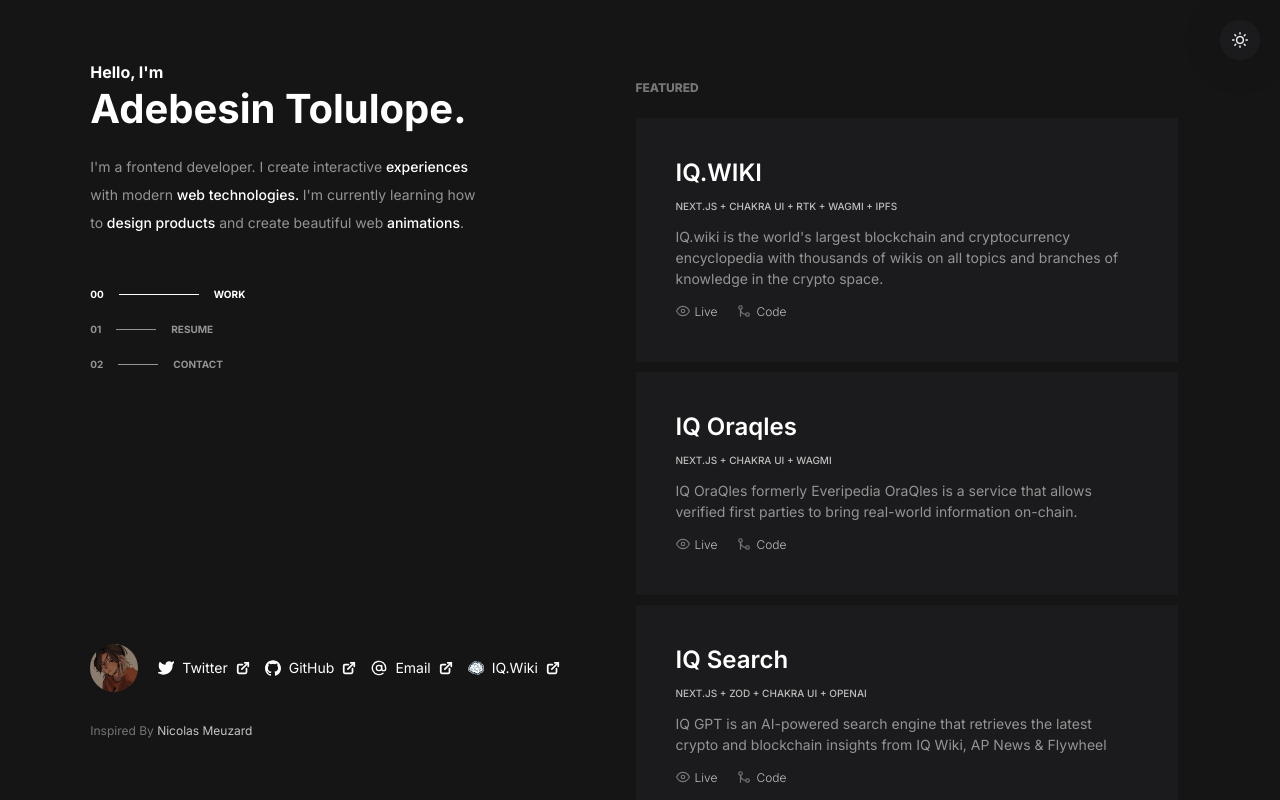
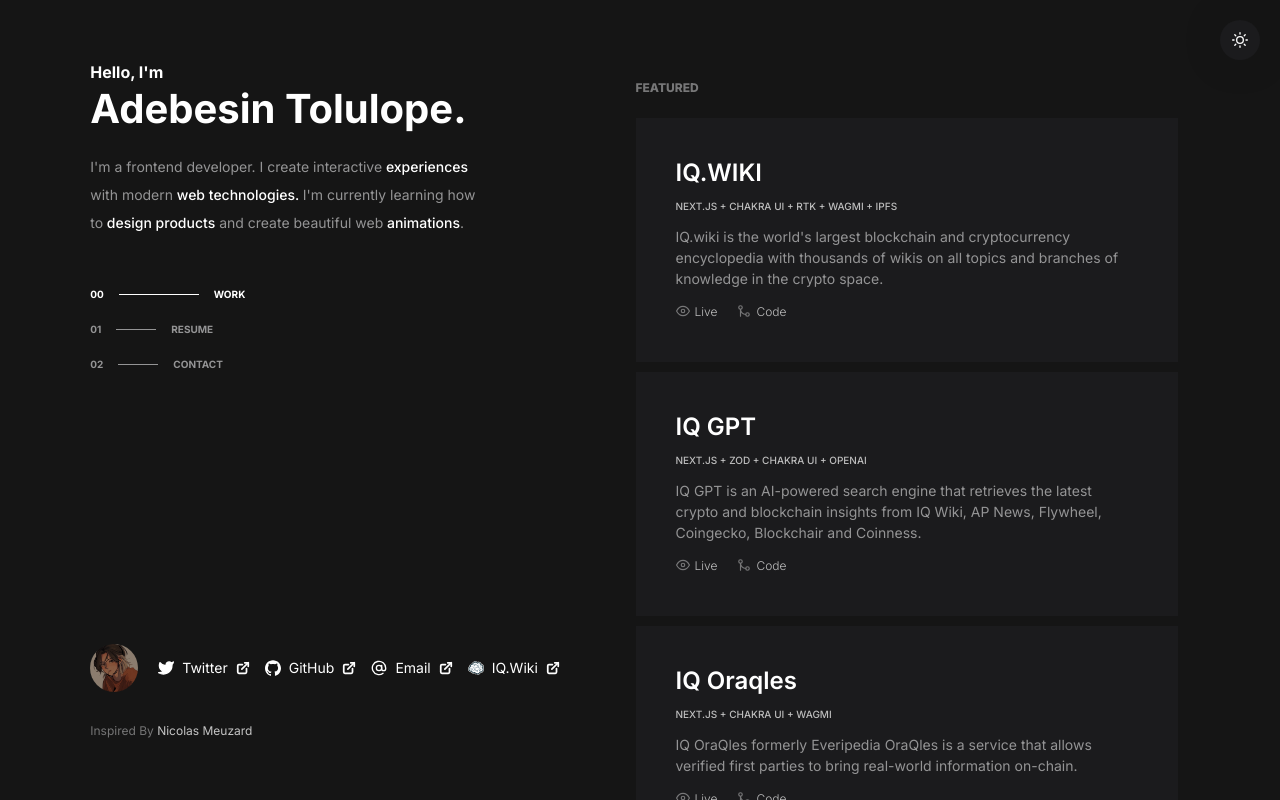
Before and after one commit to Adebesin-Cell/lope.dev, a React (Create React App) app: page / in a window 1280 px wide. Built offline with nearby package versions, Linux system fonts and the light colour scheme.

Commit message:
Update Work.js

```diff
--- a/src/components/work/Work.js
+++ b/src/components/work/Work.js
@@ -21,6 +21,16 @@ const Work = function (props) {
       github: 'https://github.com/EveripediaNetwork/ep-ui',
       stack: 'Next.js + Chakra UI + RTK + Wagmi + IPFS'
     },
+   {
+      id: uuid(),
+      title: 'IQ GPT',
+      description:
+        'IQ GPT is an AI-powered search engine that retrieves the latest crypto and blockchain insights from IQ Wiki, AP News, Flywheel, Coingecko, Blockchair and Coinness.',
+      isPrivate: false,
+      liveLink: 'https://search.iq.wiki',
+      github: 'https://github.com/EveripediaNetwork/iq-search',
+      stack: 'Next.js + Zod + Chakra UI + OpenAI'
+    },
     {
       id: uuid(),
       title: 'IQ Oraqles',
@@ -31,16 +41,7 @@ const Work = function (props) {
       github: 'https://github.com/EveripediaNetwork/oraqles-ui/',
       stack: 'Next.js + Chakra UI + Wagmi'
     },
-    {
-      id: uuid(),
-      title: 'IQ Search',
-      description:
-        'IQ GPT is an AI-powered search engine that retrieves the latest crypto and blockchain insights from IQ Wiki, AP News & Flywheel',
-      isPrivate: false,
-      liveLink: 'https://search.iq.wiki',
-      github: 'https://github.com/EveripediaNetwork/iq-search',
-      stack: 'Next.js + Zod + Chakra UI + OpenAI'
-    }
+
   ];
 
   const projects = [
```
